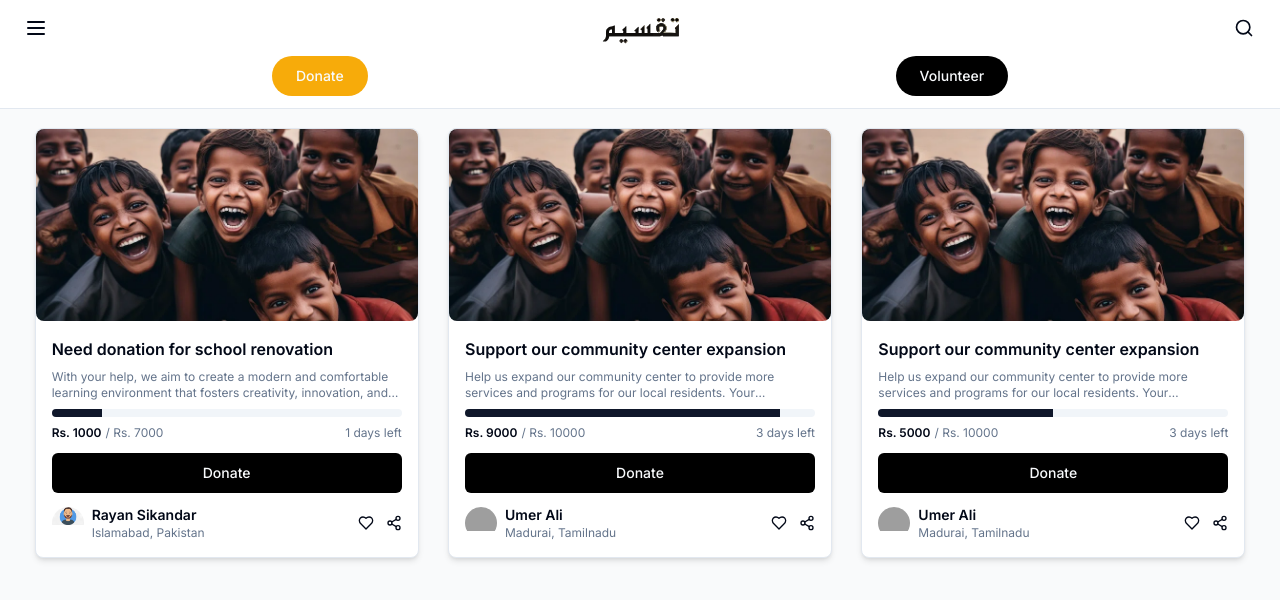
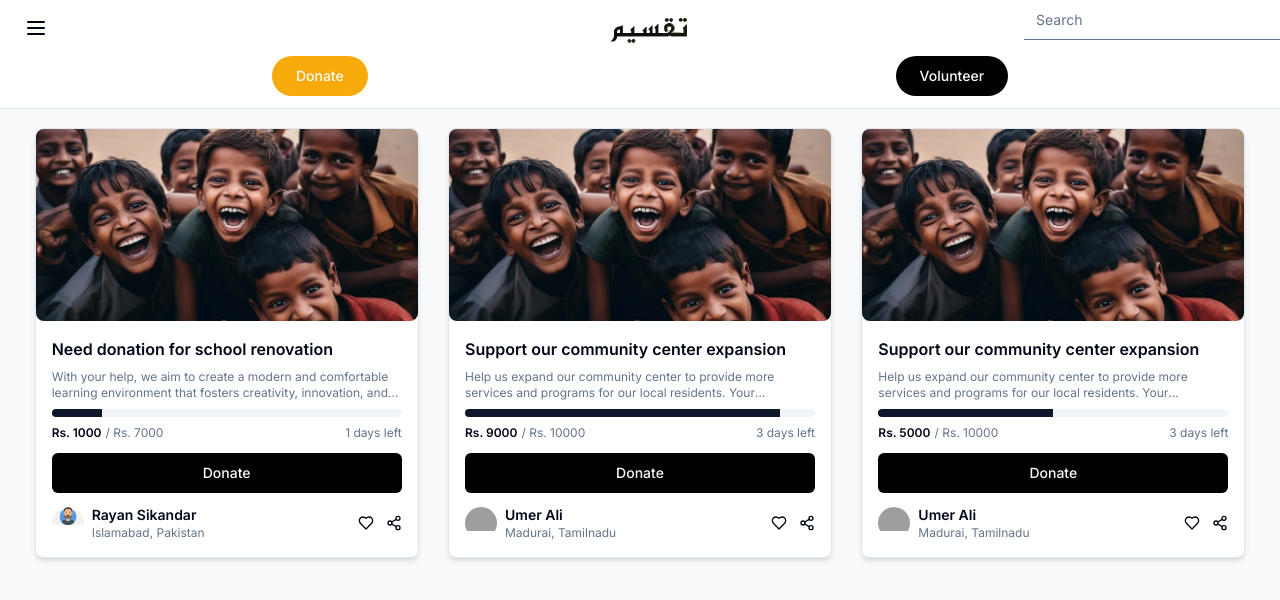
Before and after one commit to RyanSikandar/taqseem-frontend, a Next.js app: page /dashboard in a window 1280 px wide. Shown: the top 600 px of the page. Built offline with nearby package versions, Linux system fonts and the light colour scheme; grey boxes are pictures that could not be loaded.

Commit message:
feat: css majik

```diff
--- a/components/home/Navbar.tsx
+++ b/components/home/Navbar.tsx
@@ -5,21 +5,23 @@ import { Search } from 'lucide-react';
 import { Button } from "@/components/ui/button";
 import { SideMenu } from "./SideMenu";
 import { useNavigation } from "@/context/navigation-context";
+import { Input } from "../ui/input";
 
 export default function Navbar() {
   const { activeTab, setActiveTab } = useNavigation();
 
   return (
     <header className="fixed top-0 left-0 right-0 bg-white border-b z-50 opacity-100 ">
-      <div className="flex items-center justify-between px-4 h-14">
-        <SideMenu />
-        <div className="flex items-center gap-2">
-          <img src="/assets/icons/Taqseem.svg" alt="logo" className="w-25 h-20" />
+      <div className="flex justify-between">
+        <div className="flex items-center justify-between px-4 h-14 w-[55%]">
+          <SideMenu />
+          <div className="flex items-center gap-2">
+            <img src="/assets/icons/Taqseem.svg" alt="logo" className="w-25 h-20" />
+          </div>
         </div>
-
-        <Button variant="ghost" size="icon" className="p-2">
-          <Search className="w-5 h-5" />
-        </Button>
+        <div className="w-[20%]">
+          <Input type="text" placeholder="Search" className="w-full h-10" />
+        </div>
       </div>
 
       {/* Action buttons */}
```
